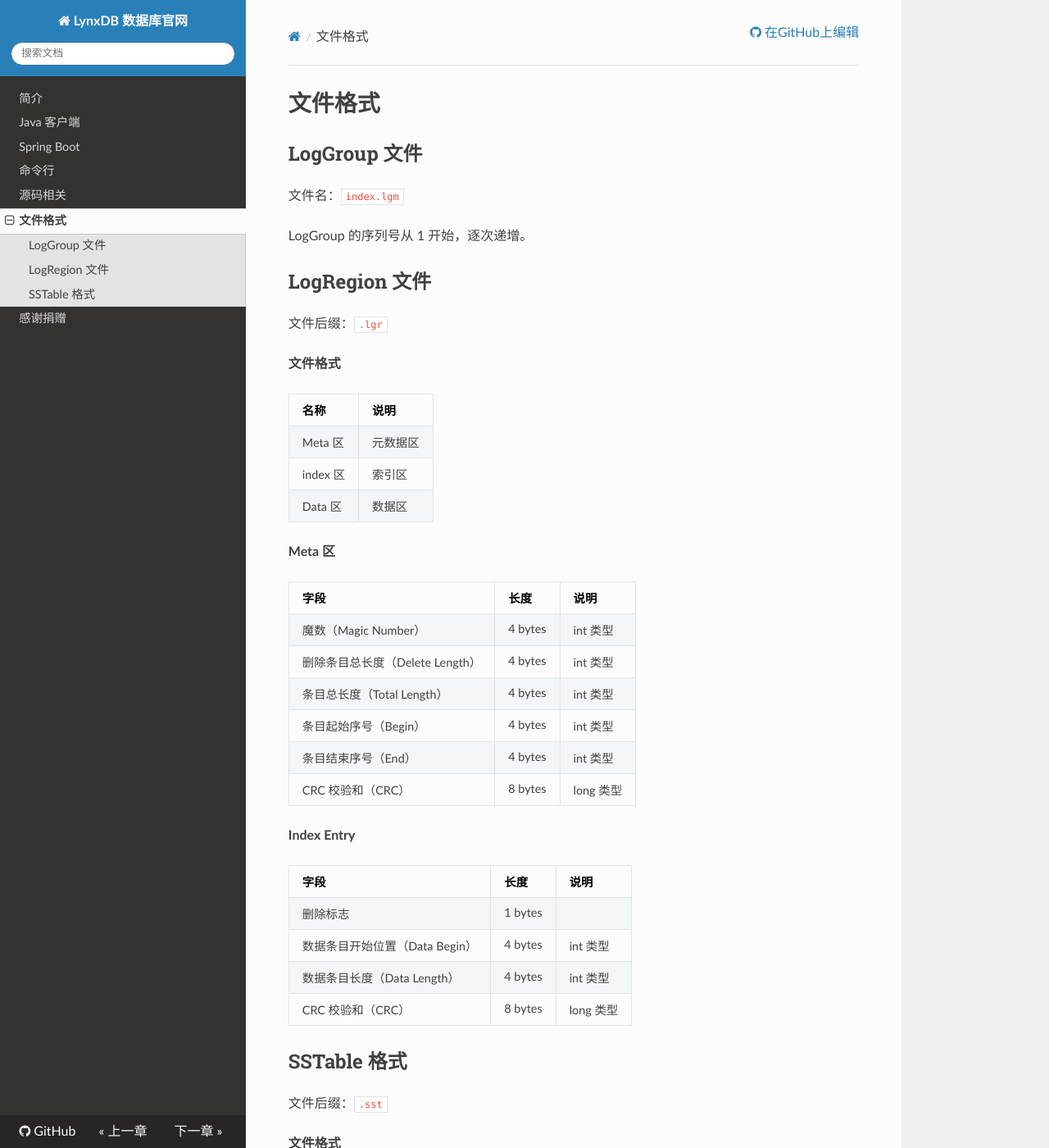
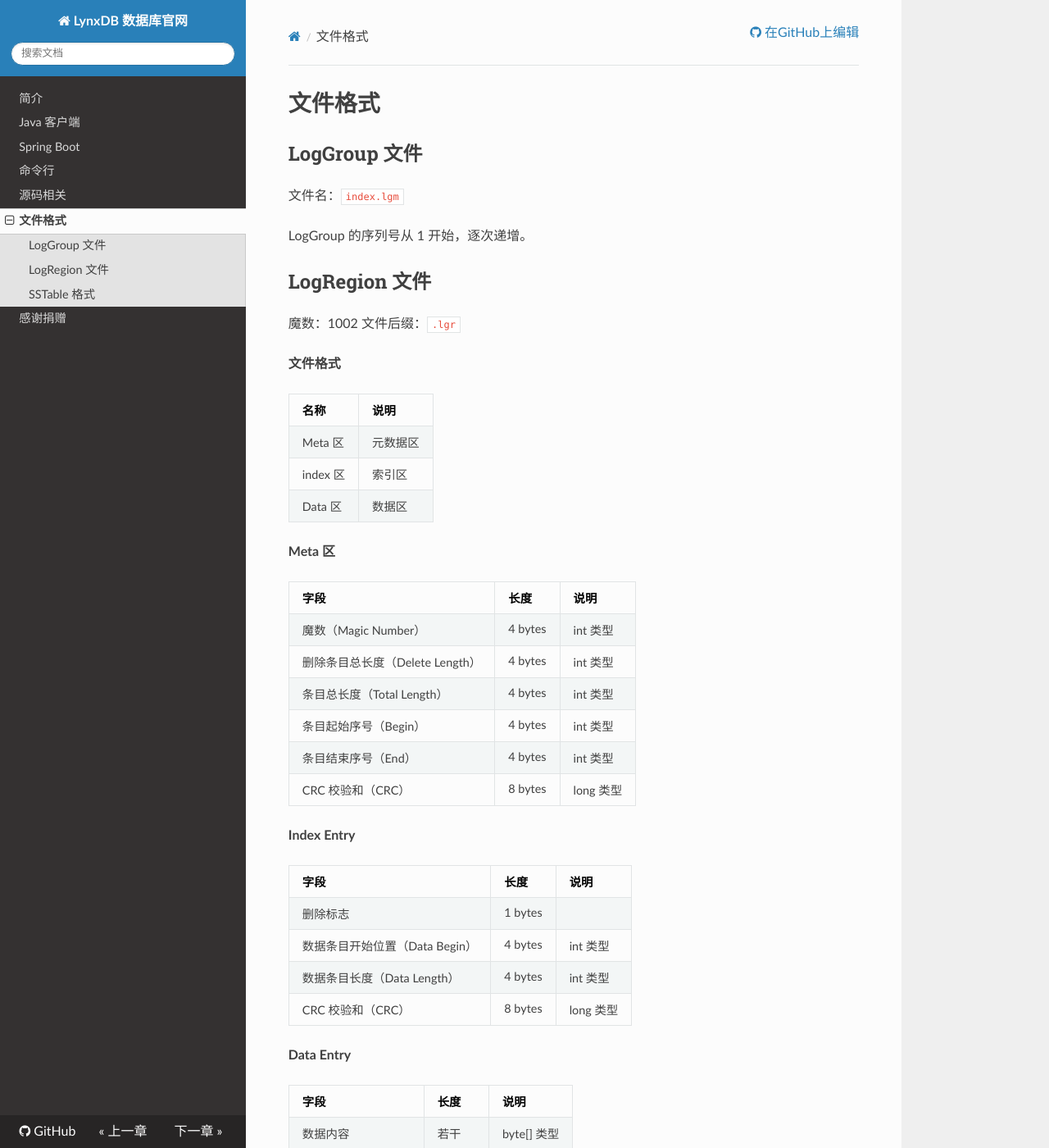
Before and after one commit to LynxDB-Project/lynxdb-docs, an MkDocs documentation site: the page built from docs/file_format.md, in a window 1280 px wide and 1400 px high. Shown: the whole window at 82% size. Built offline with MkDocs 1.6.1, drawn with Linux system fonts in a browser that asks for light colours; nearby versions of some CDN libraries.

Commit message:
feat: Add Data Entry format

```diff
--- a/docs/file_format.md
+++ b/docs/file_format.md
@@ -8,6 +8,7 @@ LogGroup 的序列号从 1 开始，逐次递增。
 
 ## LogRegion 文件
 
+魔数：1002
 文件后缀：`.lgr`
 
 **文件格式**
@@ -37,6 +38,13 @@ LogGroup 的序列号从 1 开始，逐次递增。
 | 数据条目开始位置（Data Begin） | 4 bytes | int 类型  |
 | 数据条目长度（Data Length）    | 4 bytes | int 类型  |
 | CRC 校验和（CRC）              | 8 bytes | long 类型 |
+
+**Data Entry**
+
+| 字段              | 长度    | 说明        |
+| ----------------- | ------- | ----------- |
+| 数据内容          | 若干    | byte[] 类型 |
+| CRC 校验和（CRC） | 8 bytes | long 类型   |
 
 ## SSTable 格式
 
```
